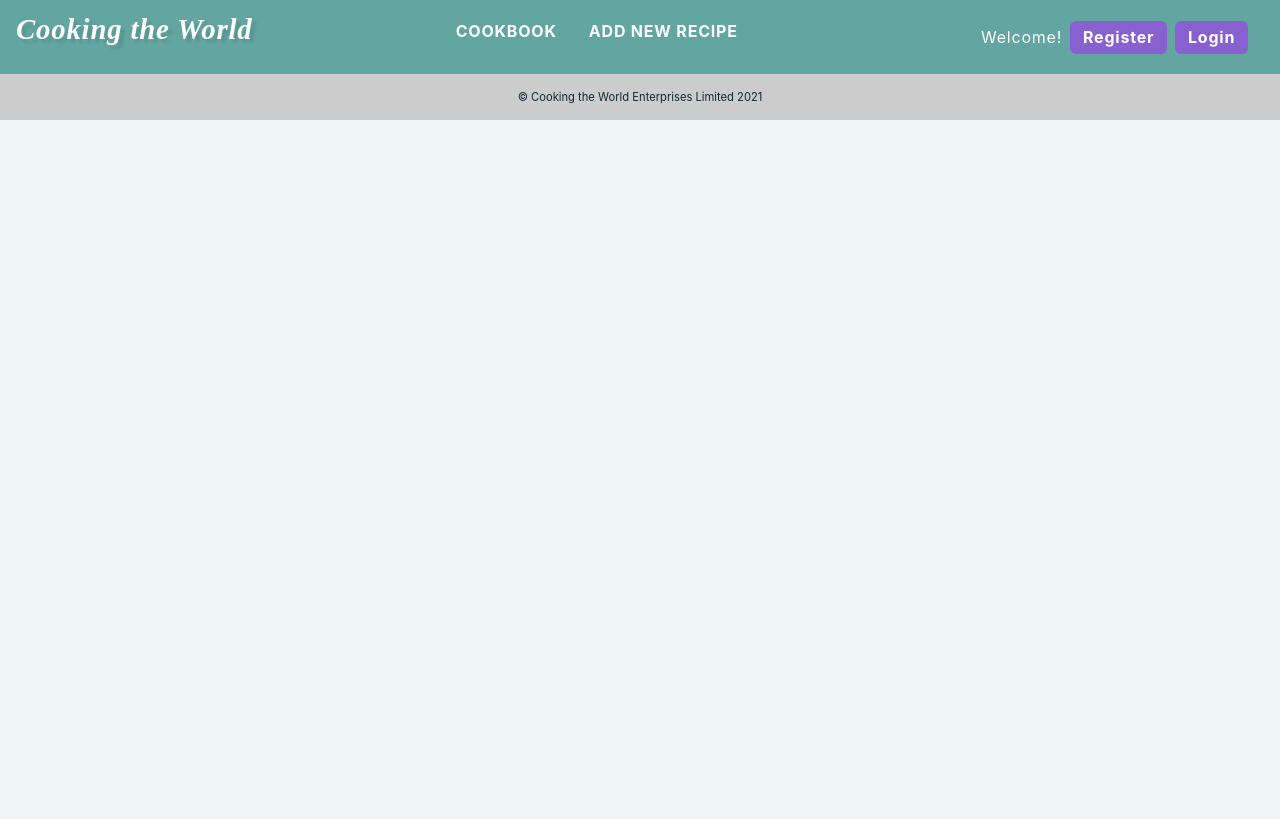
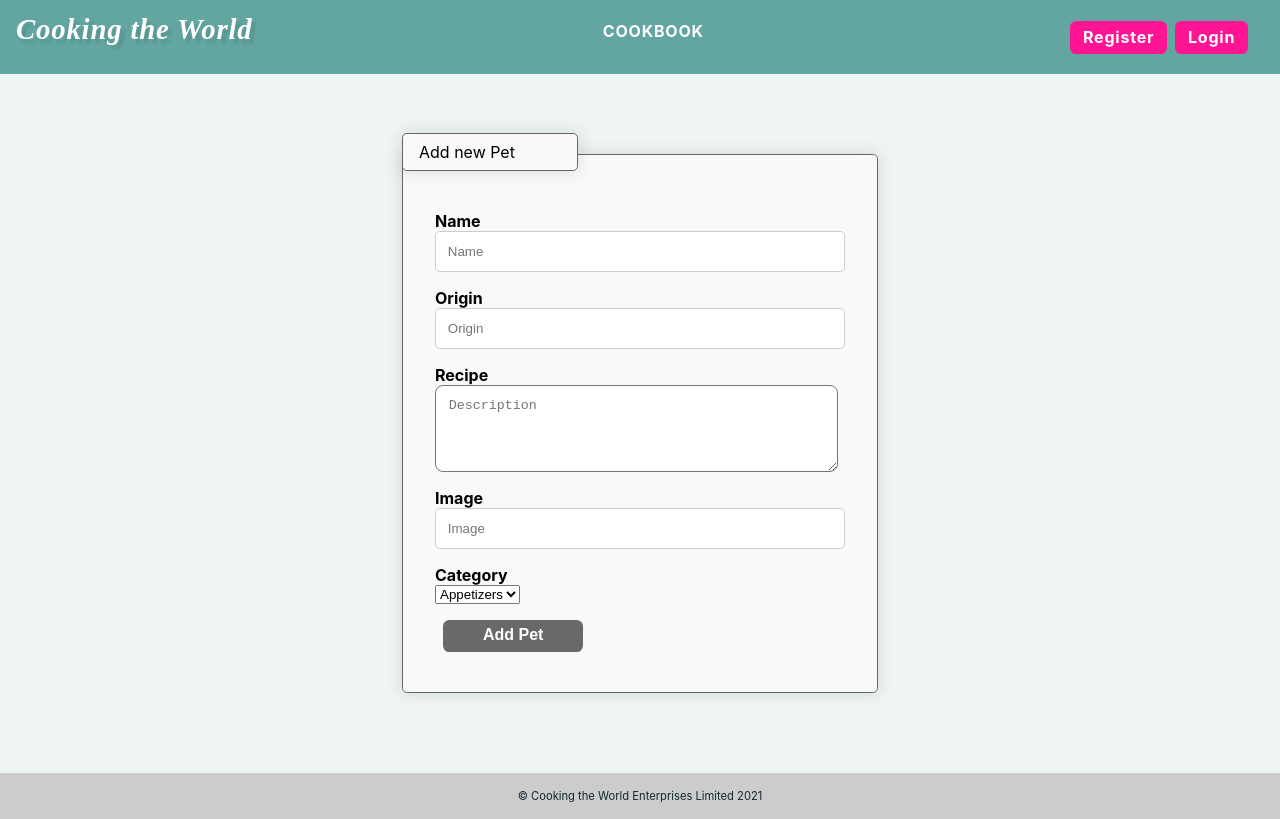
Before and after one commit to petyabk1995/cooking, a React (Create React App) app in the folder client/: page /add-new-recipe in a window 1280 px wide. Built offline with nearby package versions, Linux system fonts and the light colour scheme; no server answers.

Commit message:
database added

```diff
--- a/client/src/App.js
+++ b/client/src/App.js
@@ -3,16 +3,17 @@ import { Route, Switch, Redirect } from 'react-router-dom';
 import './App.css';
 
 import { auth } from './config/firebase'
+import firebase from 'firebase';
 
 import Header from './components/Header/Header';
 import Footer from './components/Footer/Footer';
 import Home from './components/Home/Home';
-import Cookbook from './components/Cookbook/Cookbook';
 import Register from './components/Register/Register';
 import Login from './components/Login/Login';
+import Cookbook from './components/Cookbook/Cookbook';
+import AddNewRecipe from './components/AddNewRecipe/AddNewRecipe';
 
 import { useState, useEffect } from 'react';
-
 
 function App() {
 
@@ -32,14 +33,16 @@ function App() {
             <main id="site-content">
                 <Switch>
                     <Route path="/" exact component={Home} />
-                    <Route path="/cookbook" component={Cookbook} />
+
                     <Route path="/register" component={Register} />
                     <Route path="/login" component={Login} />
                     <Route path="/logout" render={props => {
-                    auth.signOut();
-                    return <Redirect to="/" />
-                }}
-                />
+                        auth.signOut();
+                        return <Redirect to="/" />
+                    }}
+                    />
+                    <Route path="/cookbook" component={Cookbook} />
+                    <Route path="/add-new-recipe" component={AddNewRecipe} />
                 </Switch>
             </main>
             <Footer />
--- /dev/null
+++ b/client/src/components/AddNewRecipe/AddNewRecipe.js
@@ -0,0 +1,85 @@
+// import * as petsService from '../../services/petsService';
+import firebase from 'firebase';
+
+const AddRecipe = ({
+    history
+}) => {
+
+    const onCreatePetSubmitHandler = (e) => {
+        e.preventDefault();
+
+        const db = firebase.firestore();
+        const { name, recipe, imageURL, category, origin } = e.target;
+
+        db.collection("recipes").add({
+            name: name.value,
+            recipe: recipe.value,
+            imageURL: imageURL.value,
+            category: category.value,
+            origin: origin.value
+        })
+            .then((addRecipe) => {
+                console.log("Recipe created");
+                history.push('/')
+
+            })
+            .catch((error) => {
+                console.error("Error adding document: ", error);
+            });
+    }
+
+    return (
+        <section className="create">
+            <form onSubmit={onCreatePetSubmitHandler}>
+                <fieldset>
+                    <legend>Add new Pet</legend>
+                    <p className="field">
+                        <label htmlFor="name">Name</label>
+                        <span className="input">
+                            <input type="text" name="name" id="name" placeholder="Name" />
+                            <span className="actions"></span>
+                        </span>
+                    </p>
+                    <p className="field">
+                        <label htmlFor="name">Origin</label>
+                        <span className="input">
+                            <input type="text" name="origin" placeholder="Origin" />
+                            <span className="actions"></span>
+                        </span>
+                    </p>
+                    <p className="field">
+                        <label htmlFor="description">Recipe</label>
+                        <span className="input">
+                            <textarea rows="4" cols="45" type="text" name="recipe" id="description"
+                                placeholder="Description"></textarea>
+                            <span className="actions"></span>
+                        </span>
+                    </p>
+                    <p className="field">
+                        <label htmlFor="image">Image</label>
+                        <span className="input">
+                            <input type="text" name="imageURL" id="image" placeholder="Image" />
+                            <span className="actions"></span>
+                        </span>
+                    </p>
+                    <p className="field">
+                        <label htmlFor="category">Category</label>
+                        <span className="input">
+                            <select type="text" name="category">
+                                <option value="appetizers">Appetizers</option>
+                                <option value="salads">Salads</option>
+                                <option value="mains">Mains</option>
+                                <option value="desserts">Desserts</option>
+                            </select>
+                            <span className="actions"></span>
+                        </span>
+                    </p>
+                    <input className="button submit" type="submit" value="Add Pet" />
+                </fieldset>
+            </form>
+
+        </section>
+    )
+}
+
+export default AddRecipe;
--- a/client/src/components/Cookbook/Cookbook.css
+++ b/client/src/components/Cookbook/Cookbook.css
@@ -57,6 +57,6 @@ nav.navbar ul li a {
   border-radius: 0.4rem;
   text-decoration: none;
   font-weight: bold;
-  background: darkgrey;
+  background: darkcyan;
   color: rgb(255, 255, 255)
 }
--- a/client/src/components/Header/Header.css
+++ b/client/src/components/Header/Header.css
@@ -44,11 +44,9 @@ nav.navbar {
     border-radius: 0.4rem;
     text-decoration: none;
     font-weight: bold;
-    background: #8860d0;
+    background: deeppink;
     color: rgb(255, 255, 255);
   }
-
-
 
   .button:hover,
   nav.navbar ul li a:hover,
@@ -83,7 +81,8 @@ nav.navbar {
 }
   .navbar .first-bar a{
       color: white;
-      margin-right: 2rem;
+      margin-right: 0.5rem;
+      margin-left: 0.5rem;
       text-decoration: none;
       font-weight: bold;
       font-size: 16px;
--- a/client/src/components/Header/Header.js
+++ b/client/src/components/Header/Header.js
@@ -17,14 +17,23 @@ const Header = ({
                     </div>
                     <div className="first-bar">
                         <Link to="/cookbook">cookbook</Link>
-                        {/* <a href="#">My recipes</a> */}
-                        <Link to="#">add New recipe</Link>
+                        {isAuthenticated
+                            ? <Link to="#">My recipes</Link>
+
+                            : <span></span>
+
+                        }
+                        {isAuthenticated
+                            ? <Link to="/add-new-recipe">add New recipe</Link>
+
+                            : <span></span>
+                        }
                     </div>
                     <div className="second-bar">
                         <ul>
                             {isAuthenticated
                                 ? <li>Welcome, {email}!</li>
-                                : <li>Welcome!</li>
+                                : <li></li>
                             }
                             {isAuthenticated
                                 ? <li><Link to="/logout"><i className="fas fa-sign-out-alt"></i> Logout</Link></li>
@@ -34,8 +43,8 @@ const Header = ({
                             }
 
                             {isAuthenticated
-                            ? <li></li>
-                            : <li>
+                                ? <li></li>
+                                : <li>
                                     <Link id="login" to="/login"><i className="fas fa-sign-in-alt"></i> Login</Link>
                                 </li>
                             }
```
Also changed, not shown: client/src/components/Cookbook/CreateRecipe/CreateRecipe.js (deleted).
